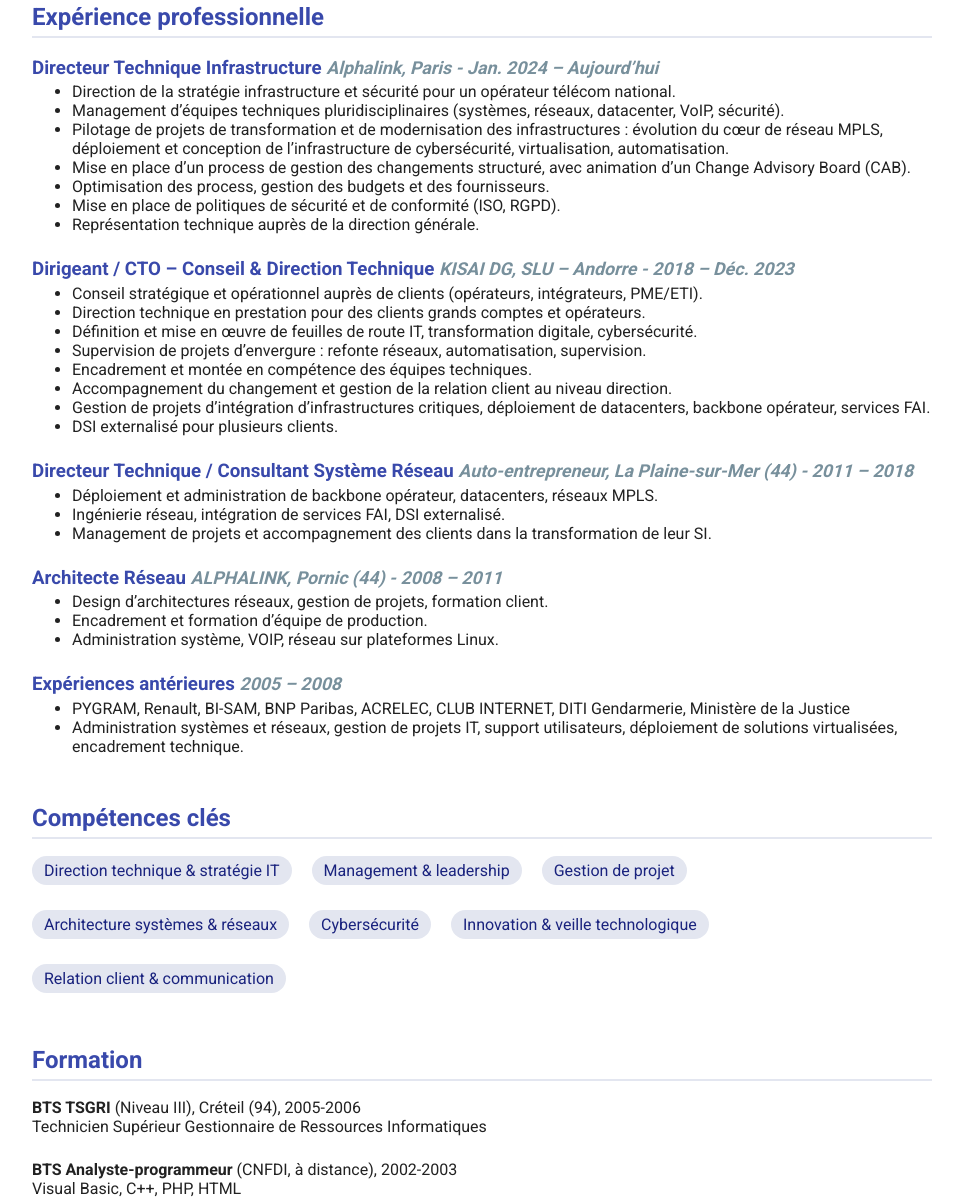
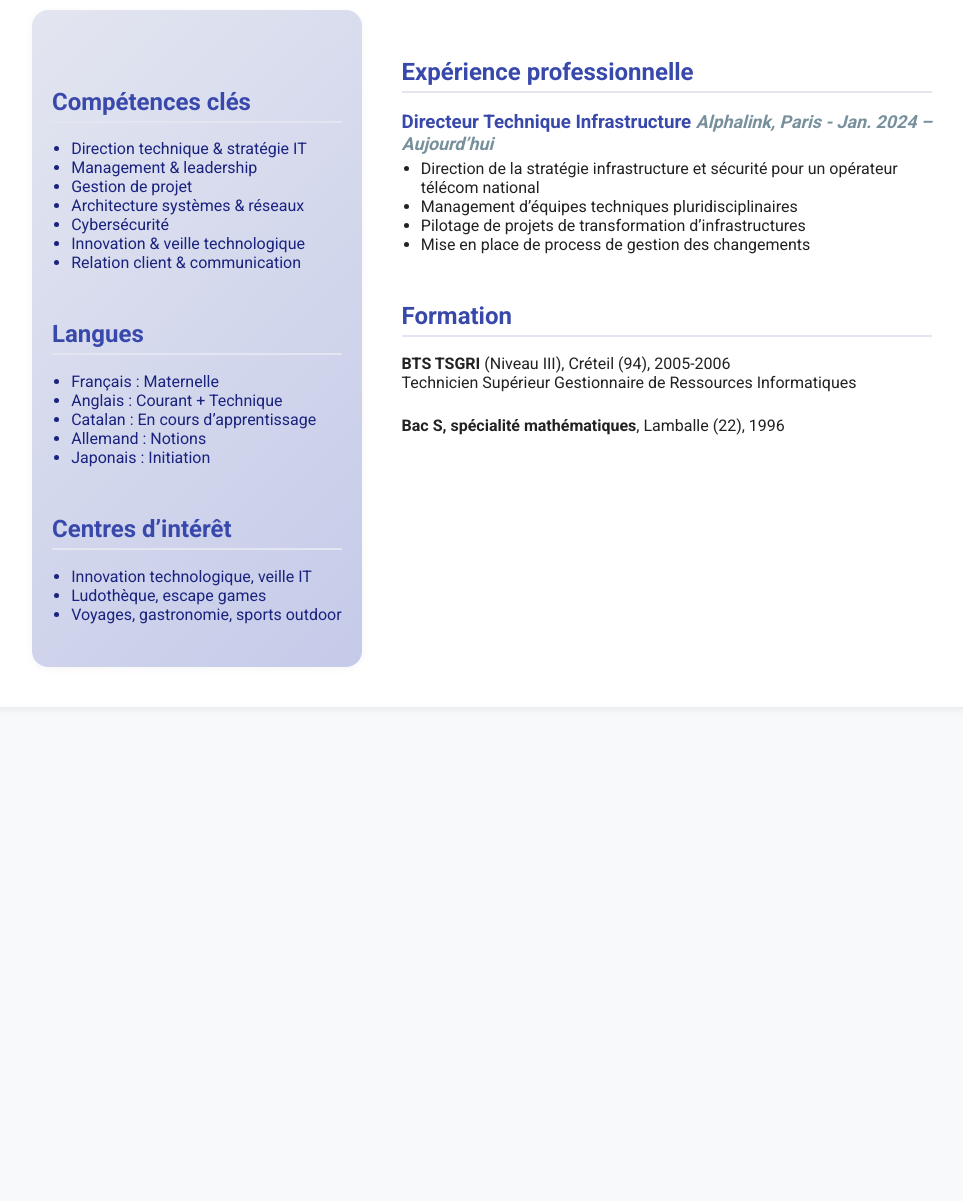
Before and after one commit to cyclopdev/guesdondamien-resume, a plain HTML site: page index.html in a window 1280 px wide. Shown: the part 460-1661 px from the top of the page, without its empty margins (158-1121 px from the left). After the commit the page ends 1207 px from the top, so only its background shows below. Drawn offline with Linux system fonts and the light colour scheme.

Commit message:
Update index.html
ajout barre latérale

```diff
--- a/index.html
+++ b/index.html
@@ -2,6 +2,7 @@
 <html lang="fr">
 <head>
   <meta charset="UTF-8">
+  <meta name="viewport" content="width=device-width, initial-scale=1.0">
   <title>Damien GUESDON - CV</title>
   <link href="https://fonts.googleapis.com/css?family=Roboto:400,700" rel="stylesheet">
   <style>
@@ -55,108 +56,130 @@
     ul {
       margin-top: 0.2em;
       margin-bottom: 0.8em;
+      padding-left: 1.2em;
     }
-    .skills, .languages {
+    /* Flex container pour sidebar + contenu */
+    .cv-flex {
       display: flex;
-      flex-wrap: wrap;
-      gap: 20px;
+      margin-top: 2em;
+      gap: 40px;
     }
-    .skills span, .languages span {
-      background: #e3e6f0;
+    /* Style de la bande latérale */
+    aside {
+      min-width: 260px;
+      background: linear-gradient(135deg, #e3e6f0 0%, #c5cae9 100%);
+      border-radius: 16px;
+      padding: 30px 20px;
       color: #1a237e;
-      padding: 5px 12px;
-      border-radius: 20px;
-      font-size: 1em;
-      margin-bottom: 5px;
-      display: inline-block;
+      box-shadow: 0 2px 8px rgba(0,0,0,0.04);
+      flex-shrink: 0;
     }
-    .interests {
-      color: #3949ab;
-      font-style: italic;
+    /* Contenu principal */
+    main {
+      flex-grow: 1;
+    }
+    /* En-tête avec photo */
+    .header-flex {
+      display: flex;
+      justify-content: space-between;
+      align-items: flex-start;
+    }
+    .header-flex img {
+      width: 140px;
+      height: 140px;
+      object-fit: cover;
+      border-radius: 50%;
+      box-shadow: 0 2px 8px rgba(0,0,0,0.08);
+      margin-left: 30px;
+    }
+    /* Responsive mobile */
+    @media (max-width: 800px) {
+      .header-flex {
+        flex-direction: column;
+        align-items: center;
+        text-align: center;
+      }
+      .header-flex img {
+        margin: 20px 0 0 0;
+      }
+      .cv-flex {
+        flex-direction: column;
+      }
+      aside {
+        order: 2;
+        margin-top: 30px;
+      }
     }
   </style>
 </head>
 <body>
   <div class="container">
-
-    <div style="display: flex; justify-content: space-between; align-items: center;">
+    <!-- En-tête avec photo -->
+    <div class="header-flex">
       <div>
-        <h1 style="margin-bottom: 0.2em;">Damien GUESDON</h1>
-        <div class="info" style="color: #555; margin-bottom: 0;">
+        <h1>Damien GUESDON</h1>
+        <div class="info">
           47 ans &nbsp;|&nbsp; Né le 20/10/1977<br>
           31, rue Pasteur, 44770 La Plaine-sur-Mer, France<br>
           <a href="mailto:guesdondamien@free.fr">guesdondamien@free.fr</a> &nbsp;|&nbsp; +33 6 63 71 17 80 &nbsp;|&nbsp; Permis B
         </div>
       </div>
-      <img src="photo.jpg" alt="Damien GUESDON"
-      style="width:140px;height:140px;object-fit:cover;border-radius:50%;box-shadow:0 2px 8px rgba(0,0,0,0.08);margin-left:30px;">
+      <img src="photo.jpg" alt="Damien GUESDON">
     </div>
 
+    <!-- Résumé professionnel -->
     <h2>Résumé professionnel</h2>
     <div>
       Directeur technique avec 20 ans d’expérience, reconnu pour le pilotage d’équipes, la direction de projets stratégiques et l’architecture d’infrastructures complexes et sécurisées. Forte expertise dans la transformation numérique, l’optimisation des coûts et la sécurisation des systèmes d’information. Sens aigu de la qualité de service et capacité à fédérer et faire évoluer les équipes vers l’excellence opérationnelle. Ouvert aux opportunités de Directeur Technique, DSI ou CTO pour accompagner la croissance et l’innovation d’une organisation.
     </div>
 
+    <!-- Contenu principal + bande latérale -->
+    <div class="cv-flex">
+      <!-- Bande latérale -->
+      <aside>
+        <h2>Compétences clés</h2>
+        <ul>
+          <li>Direction technique & stratégie IT</li>
+          <li>Management & leadership</li>
+          <li>Gestion de projet</li>
+          <li>Architecture systèmes & réseaux</li>
+          <li>Cybersécurité</li>
+          <li>Innovation & veille technologique</li>
+          <li>Relation client & communication</li>
+        </ul>
+
+        <h2>Langues</h2>
+        <ul>
+          <li>Français : Maternelle</li>
+          <li>Anglais : Courant + Technique</li>
+          <li>Catalan : En cours d’apprentissage</li>
+          <li>Allemand : Notions</li>
+          <li>Japonais : Initiation</li>
+        </ul>
+
+        <h2>Centres d’intérêt</h2>
+        <ul>
+          <li>Innovation technologique, veille IT</li>
+          <li>Ludothèque, escape games</li>
+          <li>Voyages, gastronomie, sports outdoor</li>
+        </ul>
+      </aside>
+
+      <!-- Expériences et formation -->
+      <main>
         <h2>Expérience professionnelle</h2>
+
         <div class="section">
           <h3 class="item-title">Directeur Technique Infrastructure <span class="dates">Alphalink, Paris - Jan. 2024 – Aujourd’hui</span></h3>
           <ul>
-        <li>Direction de la stratégie infrastructure et sécurité pour un opérateur télécom national.</li>
-        <li>Management d’équipes techniques pluridisciplinaires (systèmes, réseaux, datacenter, VoIP, sécurité).</li>
-        <li>Pilotage de projets de transformation et de modernisation des infrastructures : évolution du cœur de réseau MPLS, déploiement et conception de l’infrastructure de cybersécurité, virtualisation, automatisation.</li>
-        <li>Mise en place d’un process de gestion des changements structuré, avec animation d’un Change Advisory Board (CAB).</li>
-        <li>Optimisation des process, gestion des budgets et des fournisseurs.</li>
-        <li>Mise en place de politiques de sécurité et de conformité (ISO, RGPD).</li>
-        <li>Représentation technique auprès de la direction générale.</li>
-      </ul>
-    </div>
-    <div class="section">
-      <h3 class="item-title">Dirigeant / CTO – Conseil & Direction Technique <span class="dates">KISAI DG, SLU – Andorre - 2018 – Déc. 2023</span></h3>
-      <ul>
-        <li>Conseil stratégique et opérationnel auprès de clients (opérateurs, intégrateurs, PME/ETI).</li>
-        <li>Direction technique en prestation pour des clients grands comptes et opérateurs.</li>
-        <li>Définition et mise en œuvre de feuilles de route IT, transformation digitale, cybersécurité.</li>
-        <li>Supervision de projets d’envergure : refonte réseaux, automatisation, supervision.</li>
-        <li>Encadrement et montée en compétence des équipes techniques.</li>
-        <li>Accompagnement du changement et gestion de la relation client au niveau direction.</li>
-        <li>Gestion de projets d’intégration d’infrastructures critiques, déploiement de datacenters, backbone opérateur, services FAI.</li>
-        <li>DSI externalisé pour plusieurs clients.</li>
-      </ul>
-    </div>
-    <div class="section">
-      <h3 class="item-title">Directeur Technique / Consultant Système Réseau <span class="dates">Auto-entrepreneur, La Plaine-sur-Mer (44) - 2011 – 2018</span></h3>
-      <ul>
-        <li>Déploiement et administration de backbone opérateur, datacenters, réseaux MPLS.</li>
-        <li>Ingénierie réseau, intégration de services FAI, DSI externalisé.</li>
-        <li>Management de projets et accompagnement des clients dans la transformation de leur SI.</li>
-      </ul>
-    </div>
-    <div class="section">
-      <h3 class="item-title">Architecte Réseau <span class="dates">ALPHALINK, Pornic (44) - 2008 – 2011</span></h3>
-      <ul>
-        <li>Design d’architectures réseaux, gestion de projets, formation client.</li>
-        <li>Encadrement et formation d’équipe de production.</li>
-        <li>Administration système, VOIP, réseau sur plateformes Linux.</li>
-      </ul>
-    </div>
-    <div class="section">
-      <h3 class="item-title">Expériences antérieures <span class="dates">2005 – 2008</span></h3>
-      <ul>
-        <li>PYGRAM, Renault, BI-SAM, BNP Paribas, ACRELEC, CLUB INTERNET, DITI Gendarmerie, Ministère de la Justice</li>
-        <li>Administration systèmes et réseaux, gestion de projets IT, support utilisateurs, déploiement de solutions virtualisées, encadrement technique.</li>
+            <li>Direction de la stratégie infrastructure et sécurité pour un opérateur télécom national</li>
+            <li>Management d’équipes techniques pluridisciplinaires</li>
+            <li>Pilotage de projets de transformation d’infrastructures</li>
+            <li>Mise en place de process de gestion des changements</li>
           </ul>
         </div>
 
-    <h2>Compétences clés</h2>
-    <div class="skills">
-      <span>Direction technique & stratégie IT</span>
-      <span>Management & leadership</span>
-      <span>Gestion de projet</span>
-      <span>Architecture systèmes & réseaux</span>
-      <span>Cybersécurité</span>
-      <span>Innovation & veille technologique</span>
-      <span>Relation client & communication</span>
-    </div>
+        <!-- Autres expériences... -->
 
         <h2>Formation</h2>
         <div class="section">
@@ -164,29 +187,9 @@
           Technicien Supérieur Gestionnaire de Ressources Informatiques
         </div>
         <div class="section">
-      <strong>BTS Analyste-programmeur</strong> (CNFDI, à distance), 2002-2003<br>
-      Visual Basic, C++, PHP, HTML
-    </div>
-    <div class="section">
-      <strong>DEUG Sciences de la Vie</strong>, Nantes (44), 1997<br>
-      Programmation Pascal et Turbo-Pascal
-    </div>
-    <div class="section">
           <strong>Bac S, spécialité mathématiques</strong>, Lamballe (22), 1996
         </div>
-
-    <h2>Langues</h2>
-    <div class="languages">
-      <span>Français : Maternelle</span>
-      <span>Anglais : Courant + Technique</span>
-      <span>Catalan : En cours d’apprentissage</span>
-      <span>Allemand : Notions</span>
-      <span>Japonais : Initiation</span>
-    </div>
-
-    <h2>Centres d’intérêt</h2>
-    <div class="interests">
-      Innovation technologique, veille IT, transformation digitale, ludothèque, escape games, géocaching, voyages, gastronomie, ski, randonnée, nautisme
+      </main>
     </div>
   </div>
 </body>
```
Lines whose indentation alone changed are shown as unchanged.
